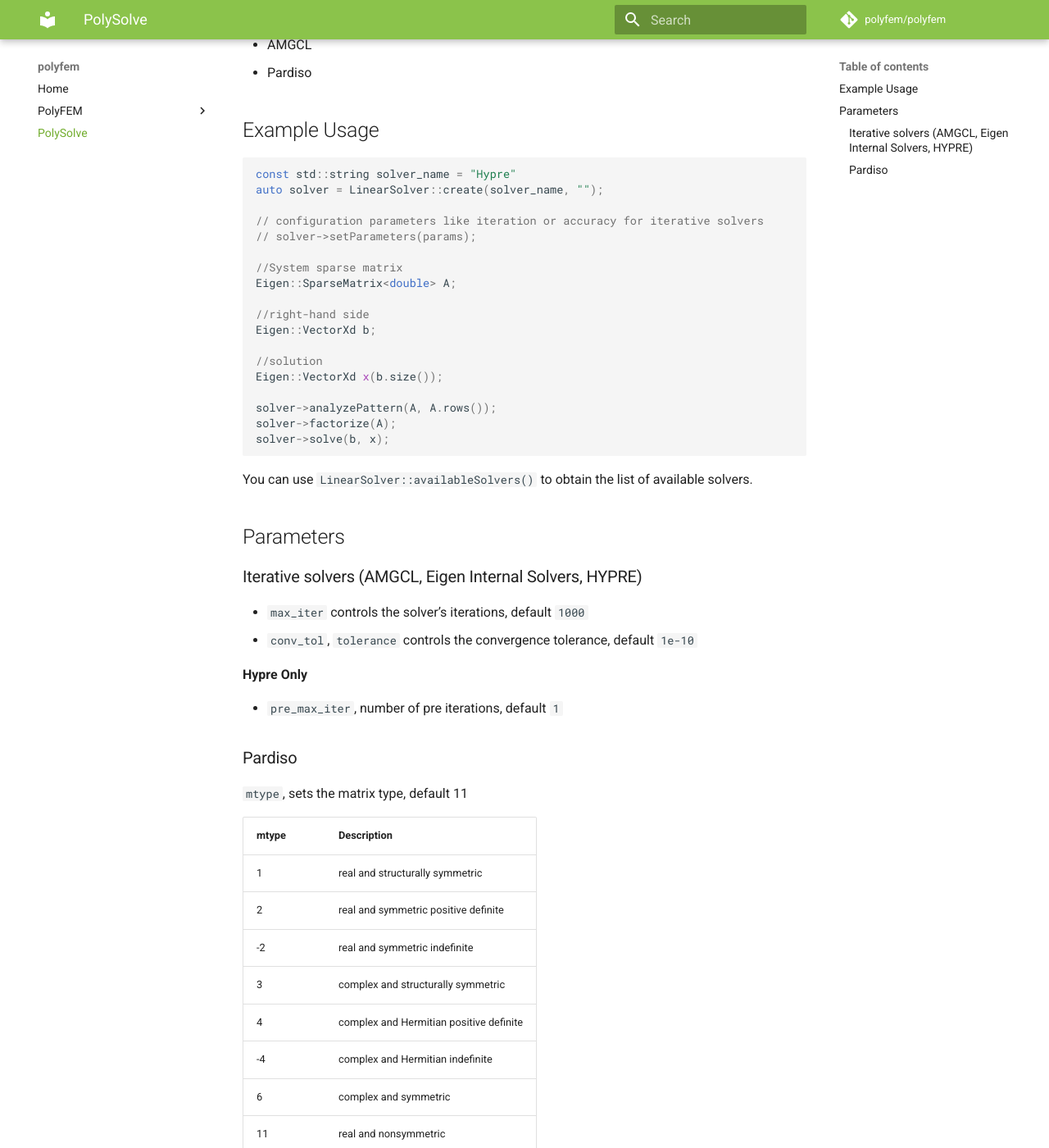
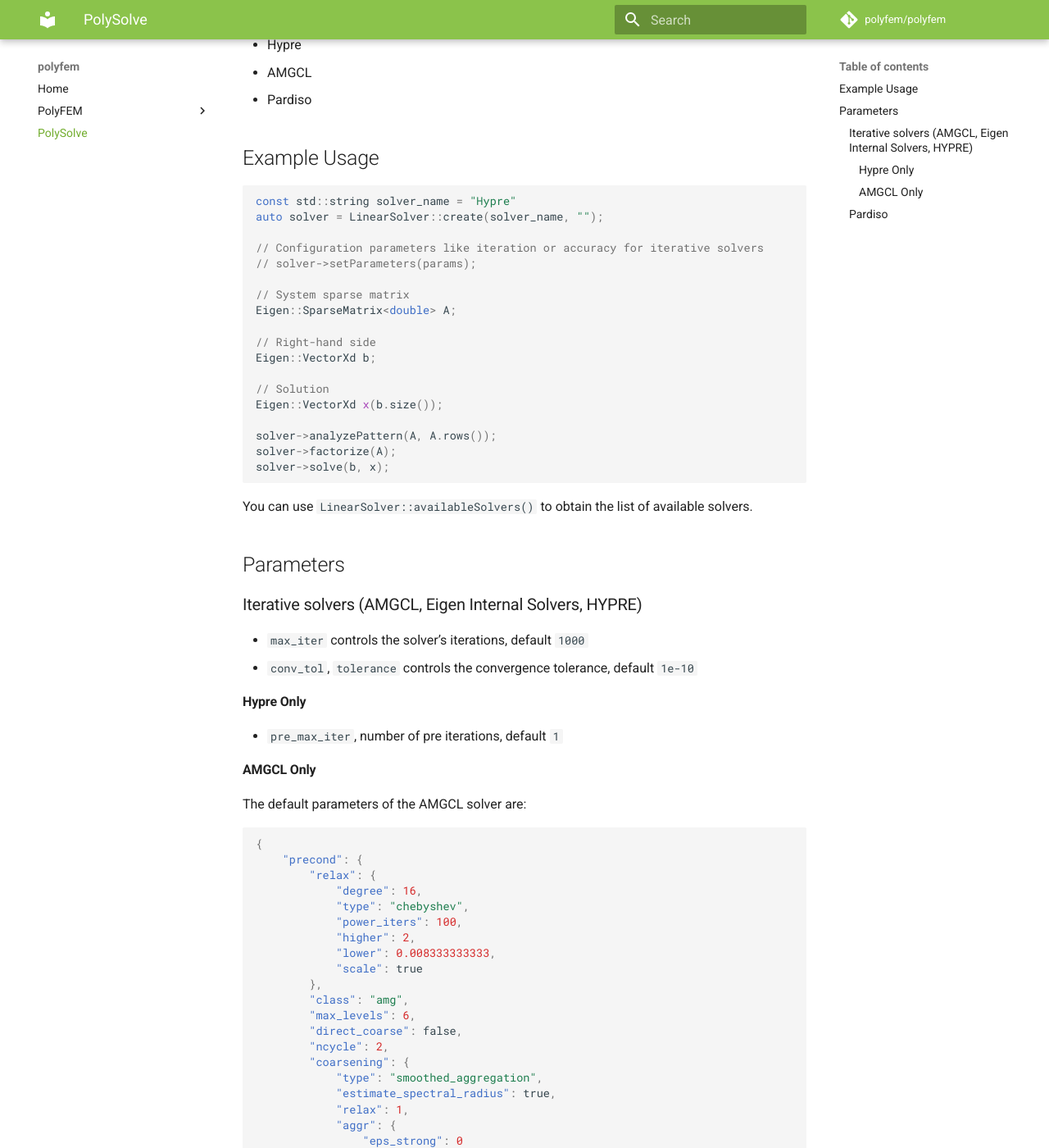
Before and after one commit to polyfem/polyfem.github.io, an MkDocs documentation site: the page built from docs/solvers.md, in a window 1280 px wide and 1400 px high, scrolled down 298 px. Shown: the whole window at 82% size. Built offline with MkDocs 1.6.1 and Material for MkDocs 9.7.7, drawn with Linux system fonts in a browser that asks for light colours; comment, search, counter and statistics services are not loaded; some of the changed text lies outside the part shown.

Commit message:
Updated solvers

````diff
--- a/docs/solvers.md
+++ b/docs/solvers.md
@@ -5,6 +5,7 @@
 
 This library contains a cross-platform Eigen wrapper for many different external linear solvers including (but not limited to):
 
+ - CHOLMOD
  - Hypre
  - AMGCL
  - Pardiso
@@ -16,16 +17,16 @@
 const std::string solver_name = "Hypre"
 auto solver = LinearSolver::create(solver_name, "");
 
-// configuration parameters like iteration or accuracy for iterative solvers
+// Configuration parameters like iteration or accuracy for iterative solvers
 // solver->setParameters(params);
 
-//System sparse matrix
+// System sparse matrix
 Eigen::SparseMatrix<double> A;
 
-//right-hand side
+// Right-hand side
 Eigen::VectorXd b;
 
-//solution
+// Solution
 Eigen::VectorXd x(b.size());
 
 solver->analyzePattern(A, A.rows());
@@ -42,23 +43,59 @@
  - `max_iter` controls the solver's iterations, default `1000`
  - `conv_tol`, `tolerance` controls the convergence tolerance, default `1e-10`
 
-**Hypre Only**
+#### Hypre Only
 
 - `pre_max_iter`, number of pre iterations, default `1`
 
+#### AMGCL Only
+
+The default parameters of the AMGCL solver are:
+```json
+{
+    "precond": {
+        "relax": {
+            "degree": 16,
+            "type": "chebyshev",
+            "power_iters": 100,
+            "higher": 2,
+            "lower": 0.008333333333,
+            "scale": true
+        },
+        "class": "amg",
+        "max_levels": 6,
+        "direct_coarse": false,
+        "ncycle": 2,
+        "coarsening": {
+            "type": "smoothed_aggregation",
+            "estimate_spectral_radius": true,
+            "relax": 1,
+            "aggr": {
+                "eps_strong": 0
+            }
+        }
+    },
+    "solver": {
+        "tol": 1e-10,
+        "maxiter": 1000,
+        "type": "cg"
+    }
+}
+```
+
+For a more details and options refer to the [AMGCL documentation](https://amgcl.readthedocs.io/en/latest/components.html).
 
 ### Pardiso
 
 `mtype`, sets the matrix type, default 11
 
 | mtype | Description                             |
-| ----- | --------------------------------------- |
-| 1     | real and structurally symmetric         |
-| 2     | real and symmetric positive definite    |
-| -2    | real and symmetric indefinite           |
-| 3     | complex and structurally symmetric      |
-| 4     | complex and Hermitian positive definite |
-| -4    | complex and Hermitian indefinite        |
-| 6     | complex and symmetric                   |
-| 11    | real and nonsymmetric                   |
-| 13    | complex and nonsymmetric                |
+|-------|-----------------------------------------|
+|    1  | real and structurally symmetric         |
+|    2  | real and symmetric positive definite    |
+|   -2  | real and symmetric indefinite           |
+|    3  | complex and structurally symmetric      |
+|    4  | complex and Hermitian positive definite |
+|   -4  | complex and Hermitian indefinite        |
+|    6  | complex and symmetric                   |
+|   11  | real and nonsymmetric                   |
+|   13  | complex and nonsymmetric                |
````
